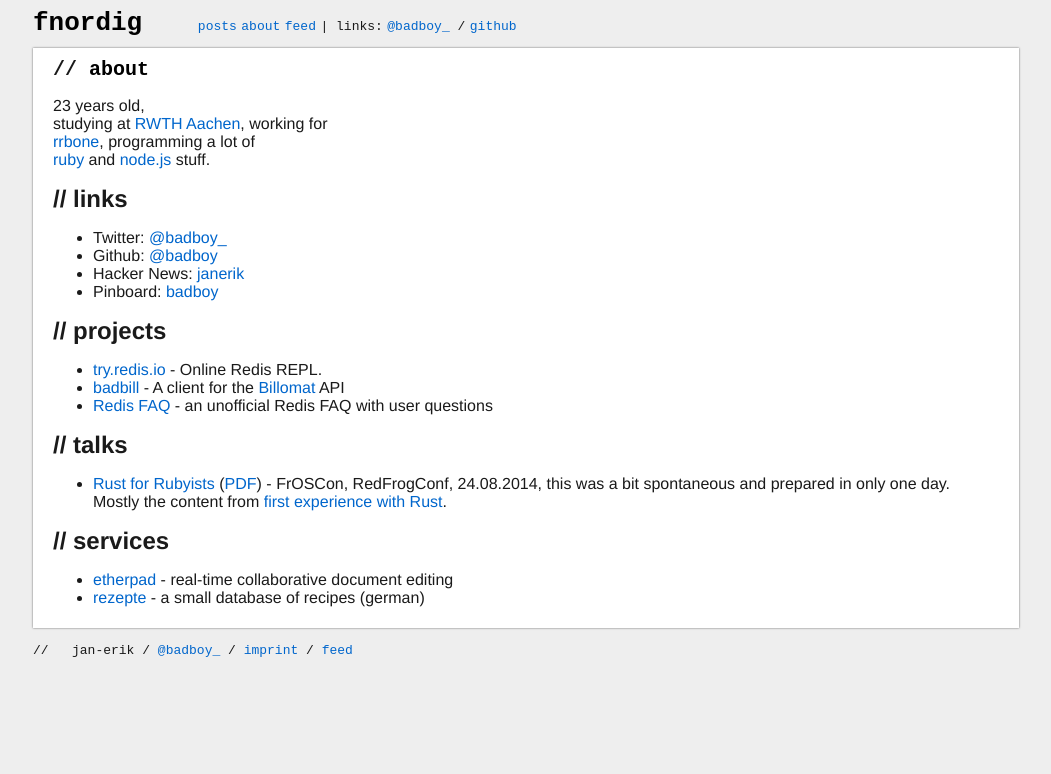
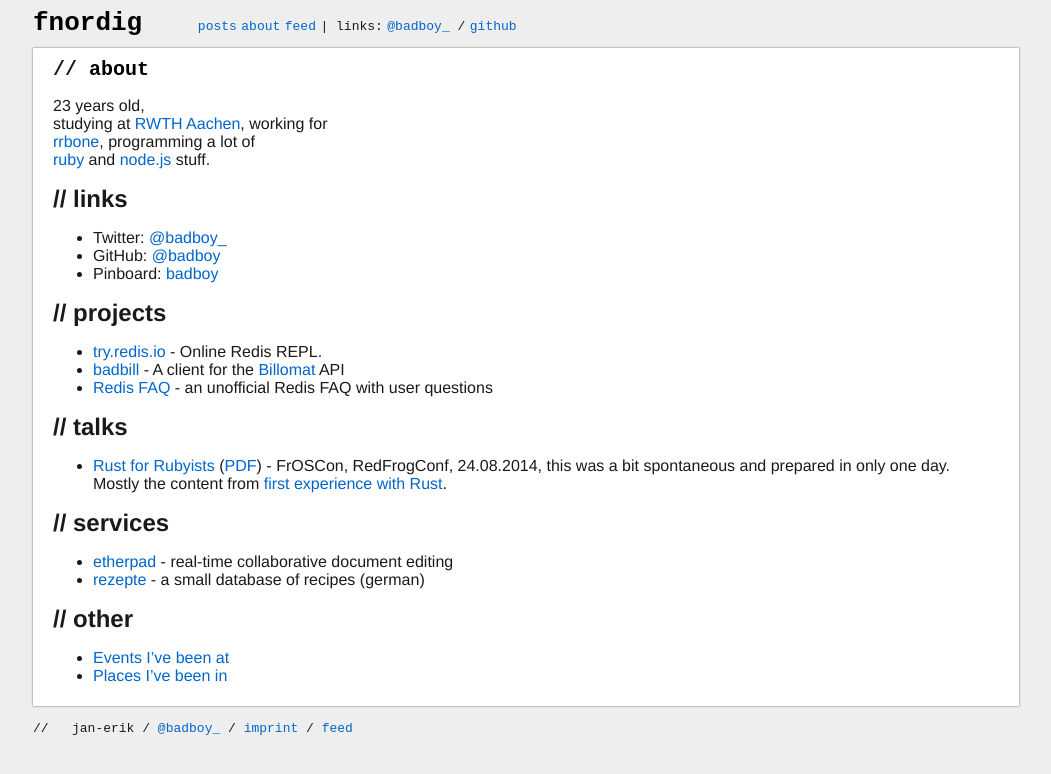
Before and after one commit to badboy/fnordig.de, a Jekyll site: the page built from about.markdown, in a window 1280 px wide. Shown: the top 774 px of the page, without its empty margins (114-1165 px from the left). Built offline with Jekyll 4.4.1, drawn with Linux system fonts in a browser that asks for light colours.

Commit message:
Add links to hasbeen.at and hasbeen.in

```diff
--- a/about.markdown
+++ b/about.markdown
@@ -11,8 +11,7 @@ studying at [RWTH Aachen](http://www.rwth-aachen.de/), working for
 ## // links
 
 * Twitter: [@badboy\_](https://twitter.com/badboy_)
-* Github: [@badboy](https://github.com/badboy)
-* Hacker News: [janerik](http://news.ycombinator.com/user?id=janerik)
+* GitHub: [@badboy](https://github.com/badboy)
 * Pinboard: [badboy](http://pinboard.in/u:badboy)
 
 ## // projects
@@ -29,3 +28,8 @@ studying at [RWTH Aachen](http://www.rwth-aachen.de/), working for
 
 * [etherpad](https://pad.fnordig.de/) - real-time collaborative document editing
 * [rezepte](http://rezepte.fnordig.de/) - a small database of recipes (german)
+
+## // other
+
+* [Events I've been at](http://badboy.hasbeen.at/)
+* [Places I've been in](http://badboy.hasbeen.in/)
```
